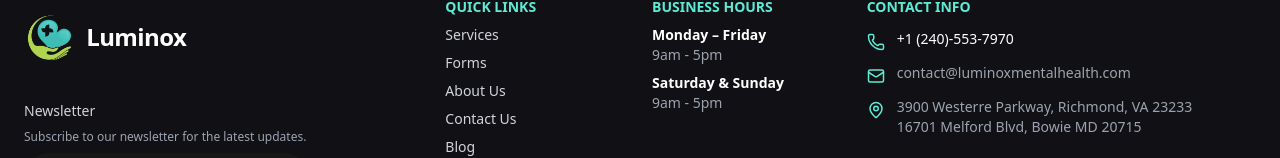
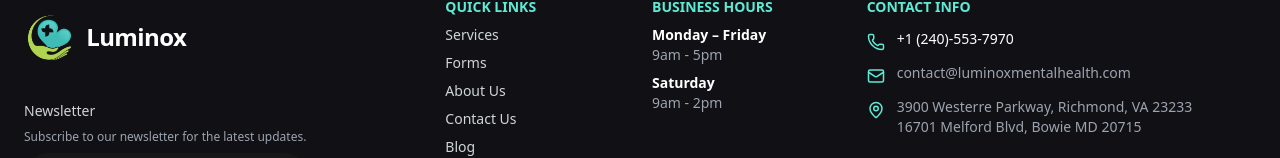
Before and after one commit to officialoptimusdev/luminox, a React (Vite) app: page /blog/1 in a window 1280 px wide. Shown: the part 923-1081 px from the top of the page. Built offline with nearby package versions, Linux system fonts and the light colour scheme; no server answers.

Commit message:
fix: updated contact details and oppening hours

```diff
--- a/src/components/Footer/index.jsx
+++ b/src/components/Footer/index.jsx
@@ -123,8 +123,8 @@ const Footer = () => {
                       <div className="text-gray-400">9am - 5pm</div>
                     </div>
                     <div>
-                      <strong className="text-white">Saturday & Sunday</strong>
-                      <div className="text-gray-400">9am - 5pm</div>
+                      <strong className="text-white">Saturday</strong>
+                      <div className="text-gray-400">9am - 2pm</div>
                     </div>
                   </div>
                 </div>
--- a/src/components/Navs/Navbar/index.jsx
+++ b/src/components/Navs/Navbar/index.jsx
@@ -242,11 +242,11 @@ const Navbar = ({ isDesktop }) => {
                     <div className="mt-2 text-sm">
                       <div className="flex justify-between">
                         <span className="text-sm">Monday - Friday</span>
-                        <span className="text-sm font-semibold">10AM - 8PM</span>
+                        <span className="text-sm font-semibold">9am - 5pm</span>
                       </div>
                       <div className="flex justify-between mt-1">
-                        <span className="text-sm">Saturday & Sunday</span>
-                        <span className="text-sm font-semibold">8AM - 8PM</span>
+                        <span className="text-sm">Saturday</span>
+                        <span className="text-sm font-semibold">9am - 2pm</span>
                       </div>
                     </div>
                   </div>
@@ -261,7 +261,7 @@ const Navbar = ({ isDesktop }) => {
                       href="tel:+12405537970"
                       className="mt-3 block w-full text-center bg-white/10 py-3 rounded-md font-semibold"
                     >
-                      +1 (240)-553-7970
+                       +1 (240)-553-7970
                     </a>
                   </div>
 
```
